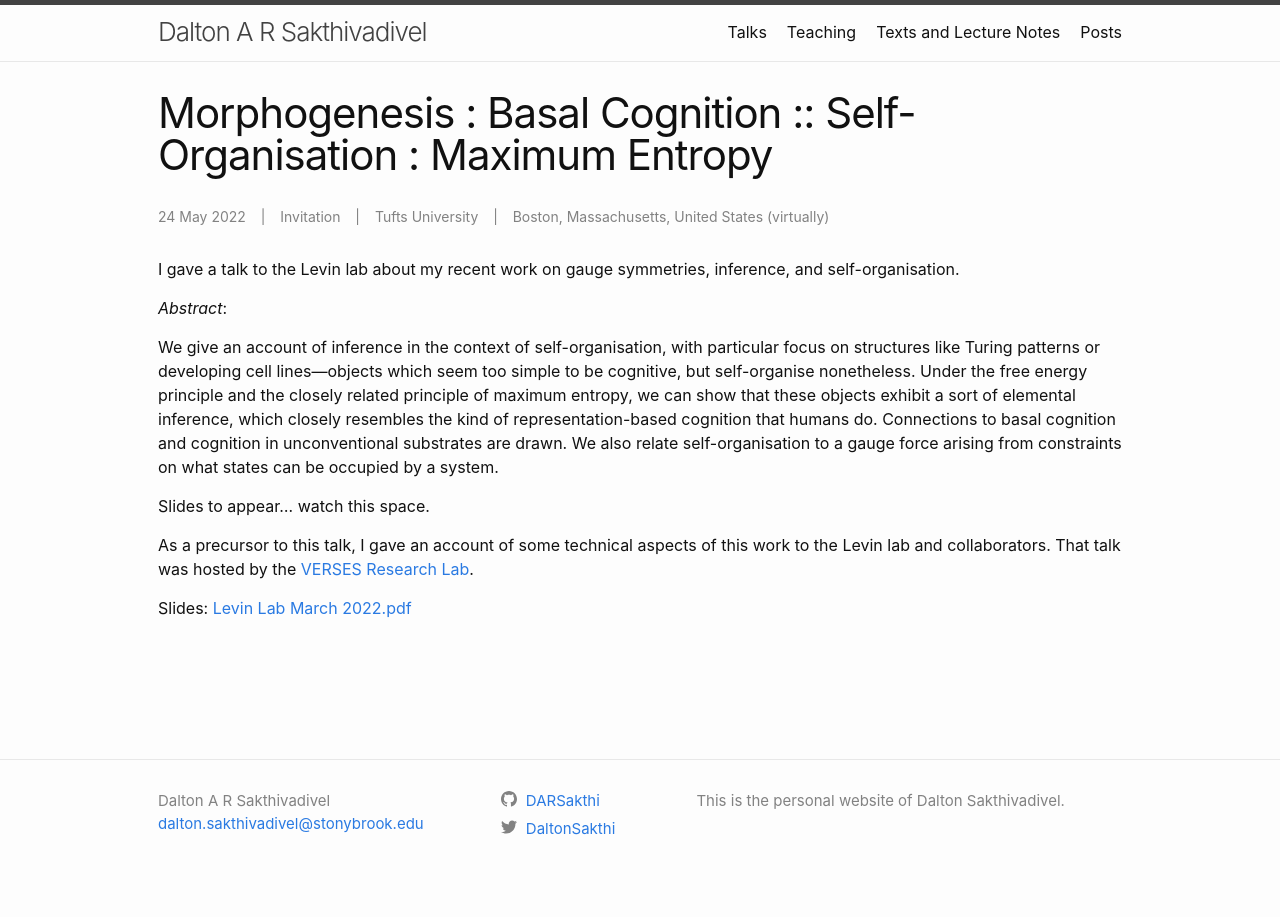
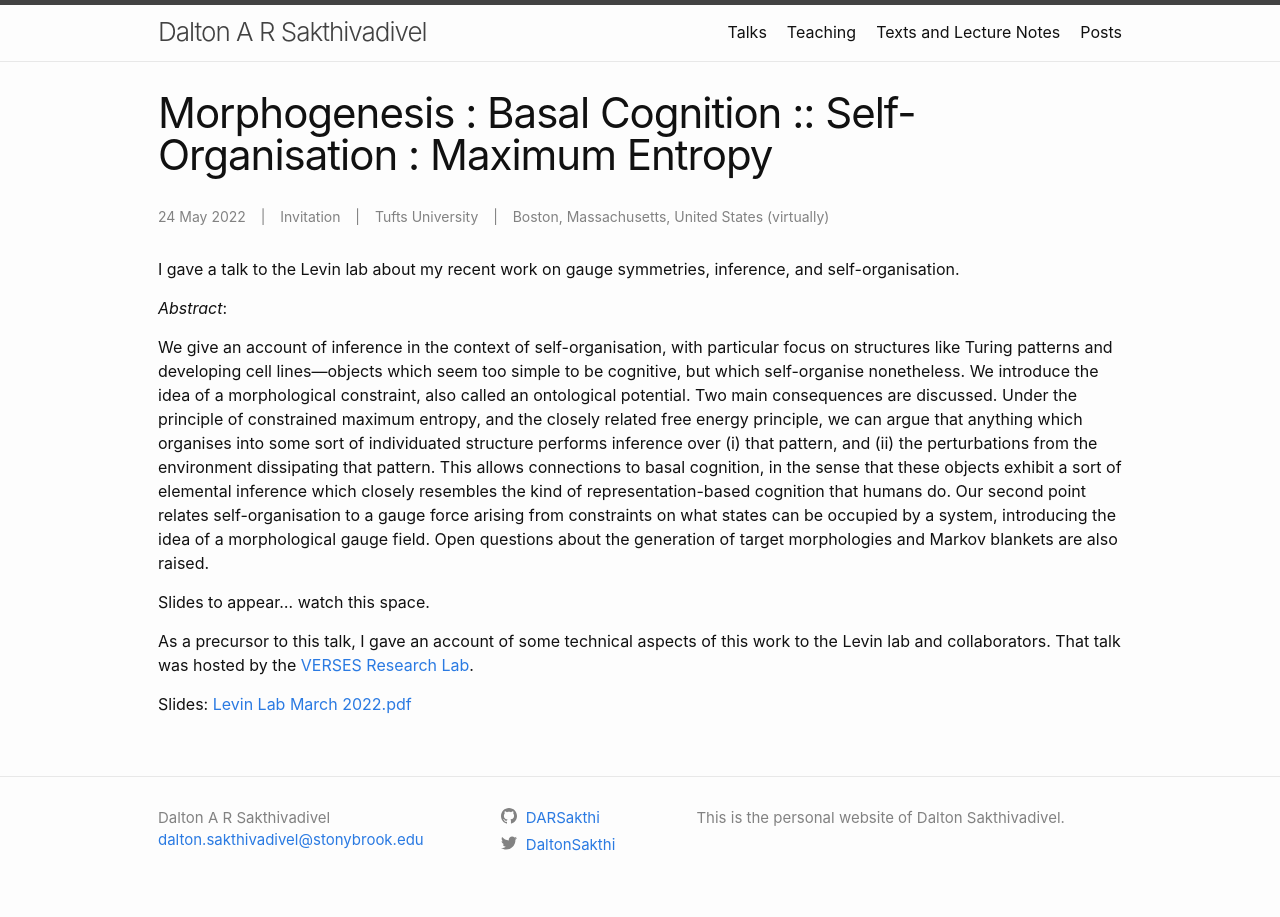
Before and after one commit to DARSakthi/DARSakthi.github.io, a Jekyll site: the page built from _talks/levin-lab-0.markdown, in a window 1280 px wide. Built offline with Jekyll 4.4.1, drawn with Linux system fonts in a browser that asks for light colours.

Commit message:
Updated abstract

```diff
--- a/_talks/levin-lab-0.markdown
+++ b/_talks/levin-lab-0.markdown
@@ -12,7 +12,7 @@ I gave a talk to the Levin lab about my recent work on gauge symmetries, inferen
 
 _Abstract_:
 
-We give an account of inference in the context of self-organisation, with particular focus on structures like Turing patterns or developing cell lines—objects which seem too simple to be cognitive, but self-organise nonetheless. Under the free energy principle and the closely related principle of maximum entropy, we can show that these objects exhibit a sort of elemental inference, which closely resembles the kind of representation-based cognition that humans do. Connections to basal cognition and cognition in unconventional substrates are drawn. We also relate self-organisation to a gauge force arising from constraints on what states can be occupied by a system.
+We give an account of inference in the context of self-organisation, with particular focus on structures like Turing patterns and developing cell lines—objects which seem too simple to be cognitive, but which self-organise nonetheless. We introduce the idea of a morphological constraint, also called an ontological potential. Two main consequences are discussed. Under the principle of constrained maximum entropy, and the closely related free energy principle, we can argue that anything which organises into some sort of individuated structure performs inference over (i) that pattern, and (ii) the perturbations from the environment dissipating that pattern. This allows connections to basal cognition, in the sense that these objects exhibit a sort of elemental inference which closely resembles the kind of representation-based cognition that humans do. Our second point relates self-organisation to a gauge force arising from constraints on what states can be occupied by a system, introducing the idea of a morphological gauge field. Open questions about the generation of target morphologies and Markov blankets are also raised.
 
 Slides to appear... watch this space.
 
```
